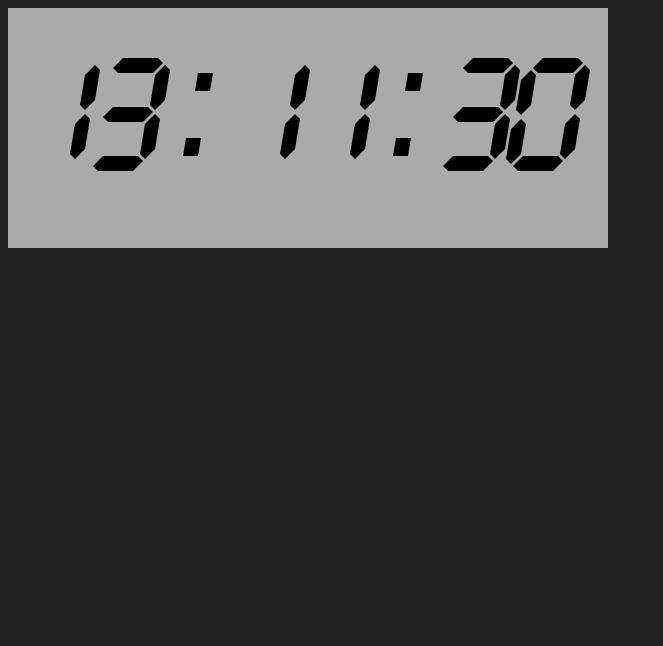
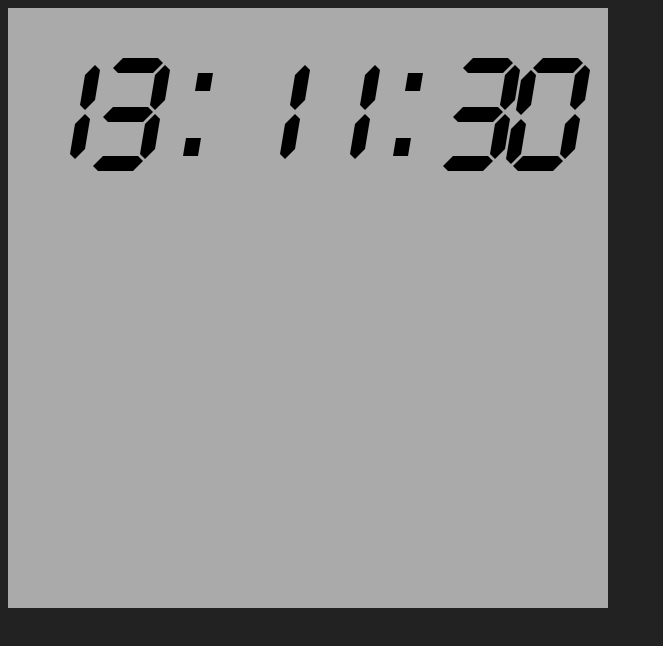
Before and after one commit to m-24kawa/MyClock2, a plain HTML site: page index.html in a window 1280 px wide. Shown: the whole page, without its empty margins (0-663 px from the left). Drawn offline with Linux system fonts and the light colour scheme.

Commit message:
Add files via upload

```diff
--- a/index.html
+++ b/index.html
@@ -6,10 +6,9 @@
   <link rel="stylesheet" href="css/style.css">
 </head>
 <body>
-  <canvas width="600" height = "240">
+  <canvas width="600" height = "600">
     Canvas not supported.
   </canvas>
-
   <script src="js/main.js"></script>
 </body>
 </html>
```
